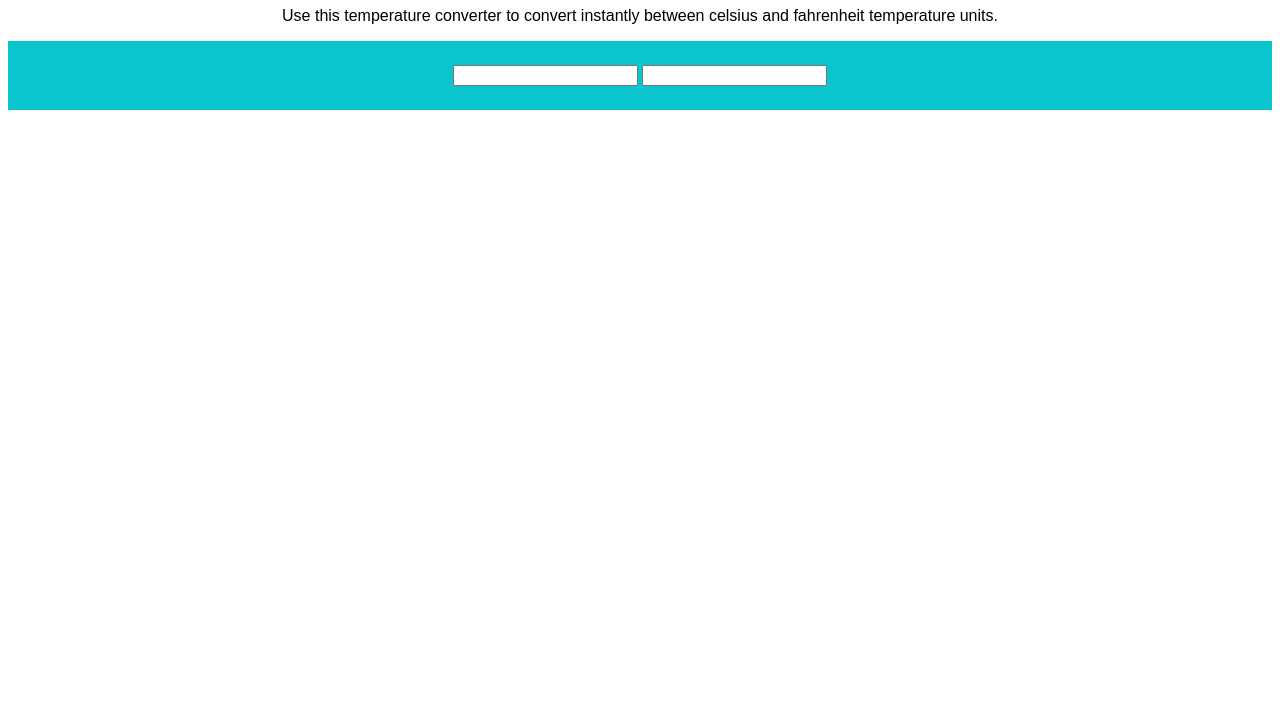
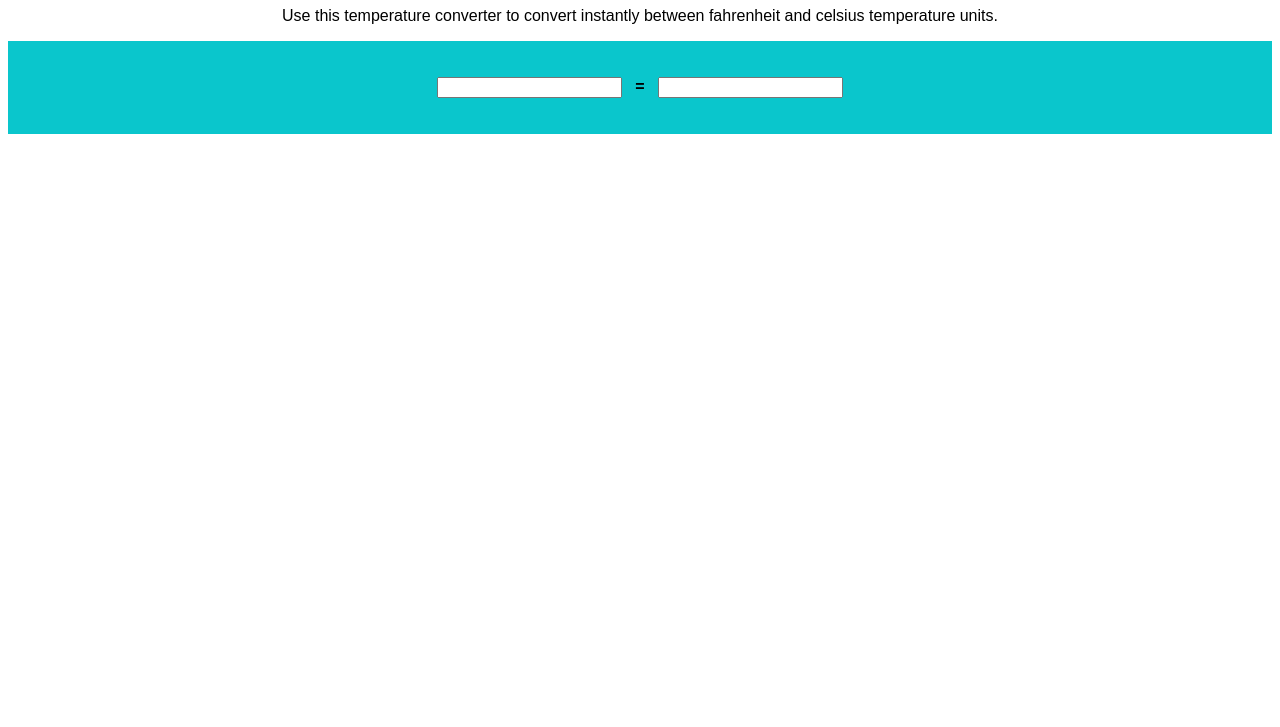
Before and after one commit to adrioro/Temperature-converter, a plain HTML site: page index.html in a window 1280 px wide. Shown: the part 73-800 px from the top of the page. Drawn offline with nearby package versions, Linux system fonts and the light colour scheme.

Commit message:
Third commit

```diff
--- a/index.html
+++ b/index.html
@@ -13,13 +13,14 @@
       <h1>Temperature Converter</h1>
 
       <div>
-         <p>Use this temperature converter to convert instantly between celsius
-            and fahrenheit temperature units.</p>
+         <p>Use this temperature converter to convert instantly between fahrenheit
+            and celsius temperature units.</p>
       </div>
 
       <div class="converterBox">
-         <input id='Fahrenheit' type="number">
-         <input id='Celsius' type="number">
+         <input id='Fahrenheit' type="number" oninput="fFunction()">
+         <strong>=</strong>
+         <input id='Celsius' type="number" oninput="cFunction()">
       </div>
 
 
--- a/index.js
+++ b/index.js
@@ -5,3 +5,24 @@ The input field for Fahrenheit should have the id 'Fahrenheit'
 The input field for Celsius should have the id 'Celsius'
 Conversion should happen instantaneously i.e changing the value in
 one of the input fields should trigger the change in the other.*/
+
+//Fahrenheit to Celsius ℃=(℉-32)/1.8
+//Celsius to Fahrenheit ℉=(℃*1.8)+32
+
+
+//This is js
+//var Fht = document.getElementById("Fahrenheit").value;
+
+//var CelsiusResult = (Fht - 32) / 1.8;
+
+function fFunction() {
+    let Fht = document.getElementById("Fahrenheit").value;
+    let newCls = (Fht - 32) / 1.8;
+    document.getElementById("Celsius").value = newCls;
+};
+
+function cFunction() {
+    let Cls = document.getElementById("Celsius").value;
+    let newFht = (Cls * 1.8) + 32;
+    document.getElementById("Fahrenheit").value = newFht;
+};
--- a/style.css
+++ b/style.css
@@ -3,10 +3,13 @@ body{
   font-size: 16px;
 }
 .converterBox{
-  padding: 24px;
+  padding: 36px;
   background-color: rgb(10, 198, 204);
   text-align: center;
 }
 p, h1{
   text-align: center;
 }
+strong{
+  padding:9px;
+}
```
